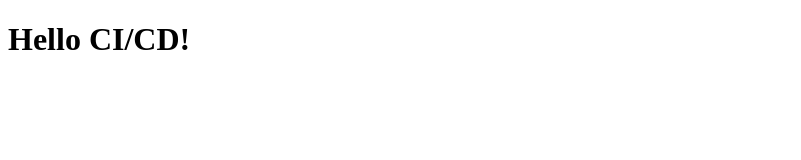
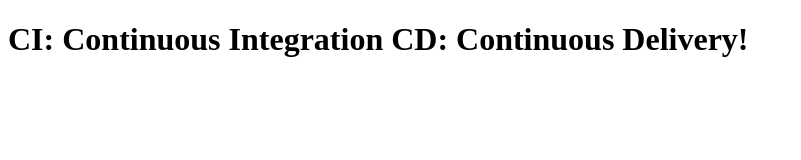
Before and after one commit to faizanfhrz/ci-cd-demo, a plain HTML site: page index.html in a window 1280 px wide. Shown: the whole page, without its empty margins (0-801 px from the left). Drawn offline with Linux system fonts and the light colour scheme.

Commit message:
Update index.html

```diff
--- a/index.html
+++ b/index.html
@@ -1,6 +1,6 @@
 <!DOCTYPE html>
 <html>
 <body>
-<h1>Hello CI/CD!</h1>
+<h1>CI: Continuous Integration CD: Continuous Delivery!</h1>
 </body>
 </html>
```
